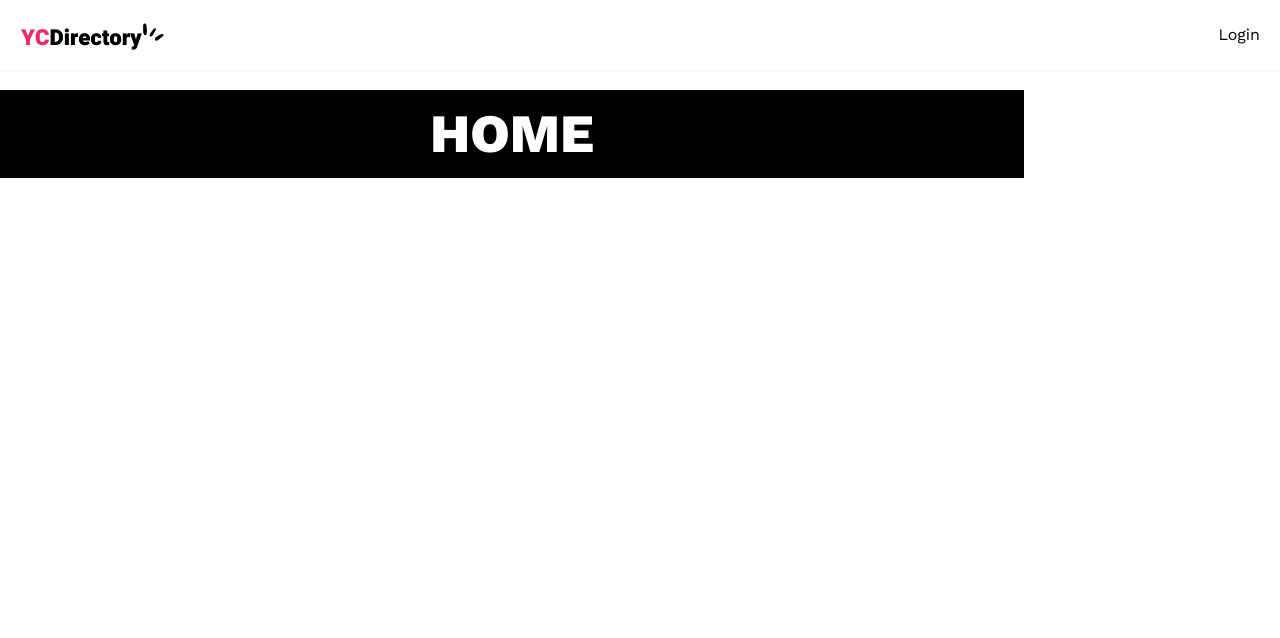
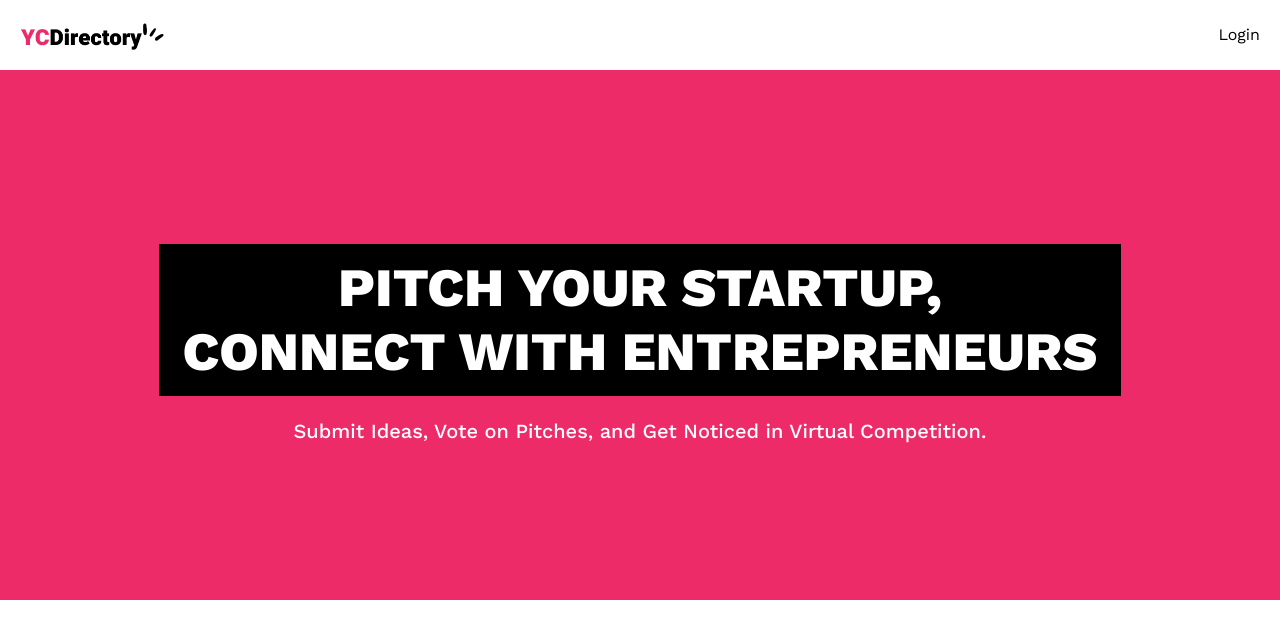
Before and after one commit to zakriakhanx/YC_Directory, a Next.js app: page / in a window 1280 px wide. Shown: the top 638 px of the page. Built offline with nearby package versions, Linux system fonts and the light colour scheme; no server answers.

Commit message:
Added Hero Text to Home page

```diff
--- a/app/(root)/page.tsx
+++ b/app/(root)/page.tsx
@@ -1,7 +1,16 @@
 export default function Home() {
   return (
     <>
-      <h1 className="heading">Home</h1>
+      <section className="pink_container">
+        <h1 className="heading">
+          Pitch Your Startup, <br />
+          Connect With Entrepreneurs
+        </h1>
+
+        <p className="sub-heading !max-w-3xl">
+          Submit Ideas, Vote on Pitches, and Get Noticed in Virtual Competition.
+        </p>
+      </section>
     </>
   );
 }
```
